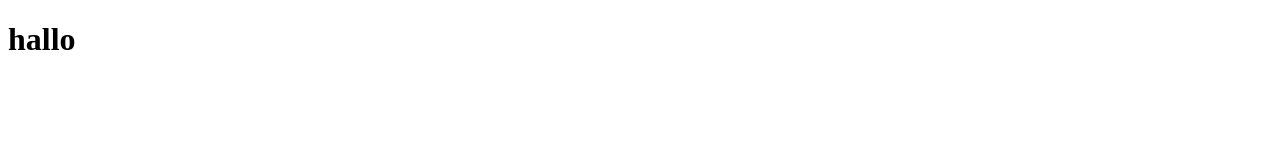
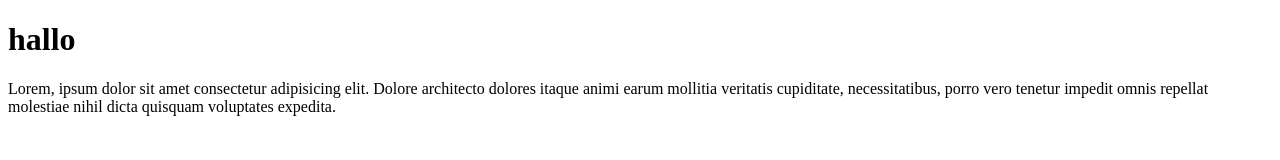
Before and after one commit to jafaron/git-test, a plain HTML site: page index.html in a window 1280 px wide. Drawn offline with Linux system fonts and the light colour scheme.

Commit message:
menambahkan paragraf

```diff
--- a/index.html
+++ b/index.html
@@ -8,5 +8,6 @@
 </head>
 <body>
     <h1>hallo</h1>
+    <p>Lorem, ipsum dolor sit amet consectetur adipisicing elit. Dolore architecto dolores itaque animi earum mollitia veritatis cupiditate, necessitatibus, porro vero tenetur impedit omnis repellat molestiae nihil dicta quisquam voluptates expedita.</p>
 </body>
 </html>
```
